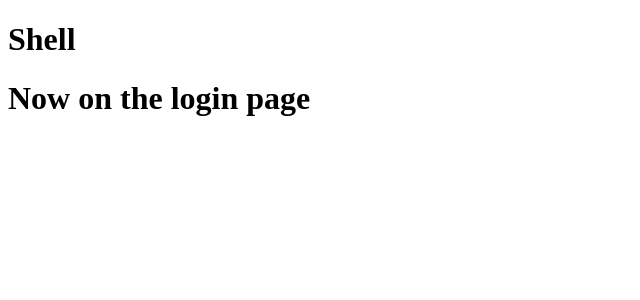
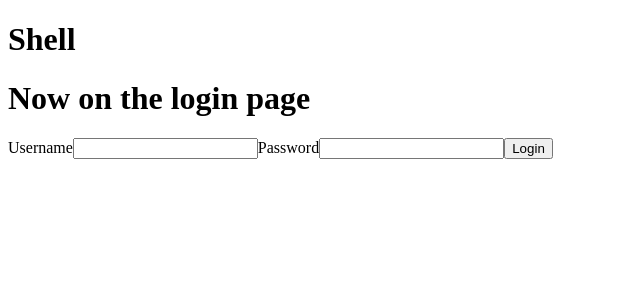
Before and after one commit to bmoore117/Quizzler, an Angular app: page /login in a window 1280 px wide. Shown: the top 300 px of the page, without its empty margins (0-640 px from the left). Built offline with nearby package versions, Linux system fonts and the light colour scheme.

Commit message:
Login page & basic redirect

```diff
--- a/src/app/app.module.ts
+++ b/src/app/app.module.ts
@@ -1,4 +1,5 @@
 import { BrowserModule } from '@angular/platform-browser';
+import { FormsModule } from '@angular/forms';
 import { NgModule } from '@angular/core';
 import { RouterModule, Routes } from '@angular/router';
 
@@ -42,6 +43,7 @@ const routes: Routes = [
   ],
   imports: [
     BrowserModule,
+    FormsModule,
     RouterModule.forRoot(routes, {enableTracing: true})
   ],
   providers: [AuthGuard],
--- a/src/app/components/login/login.component.html
+++ b/src/app/components/login/login.component.html
@@ -1 +1,6 @@
 <h1>Now on the login page</h1>
+  <span>Username</span>
+  <input type="text" [(ngModel)]="username"/>
+  <span>Password</span>
+  <input type="password" [(ngModel)]="password"/>
+  <button (click)="doLogin()">Login</button>
--- a/src/app/components/login/login.component.ts
+++ b/src/app/components/login/login.component.ts
@@ -5,4 +5,11 @@ import { Component } from '@angular/core';
   templateUrl: './login.component.html'
 })
 export class LoginComponent {
+
+  username: String = '';
+  password: String = '';
+
+  doLogin(event) {
+    console.log('Username: ' + this.username + ', password: ' + this.password);
+  }
 }
--- a/src/app/services/auth-guard.service.ts
+++ b/src/app/services/auth-guard.service.ts
@@ -1,10 +1,15 @@
 import { Injectable } from '@angular/core';
-import { CanActivate } from '@angular/router';
+import { CanActivate, Router } from '@angular/router';
 
 @Injectable()
 export class AuthGuard implements CanActivate {
+
+  constructor(private router: Router) {
+  }
+
   canActivate() {
     console.log('AuthGuard#canActivate called');
+    this.router.navigate(['login']);
     return false;
   }
 }
```
